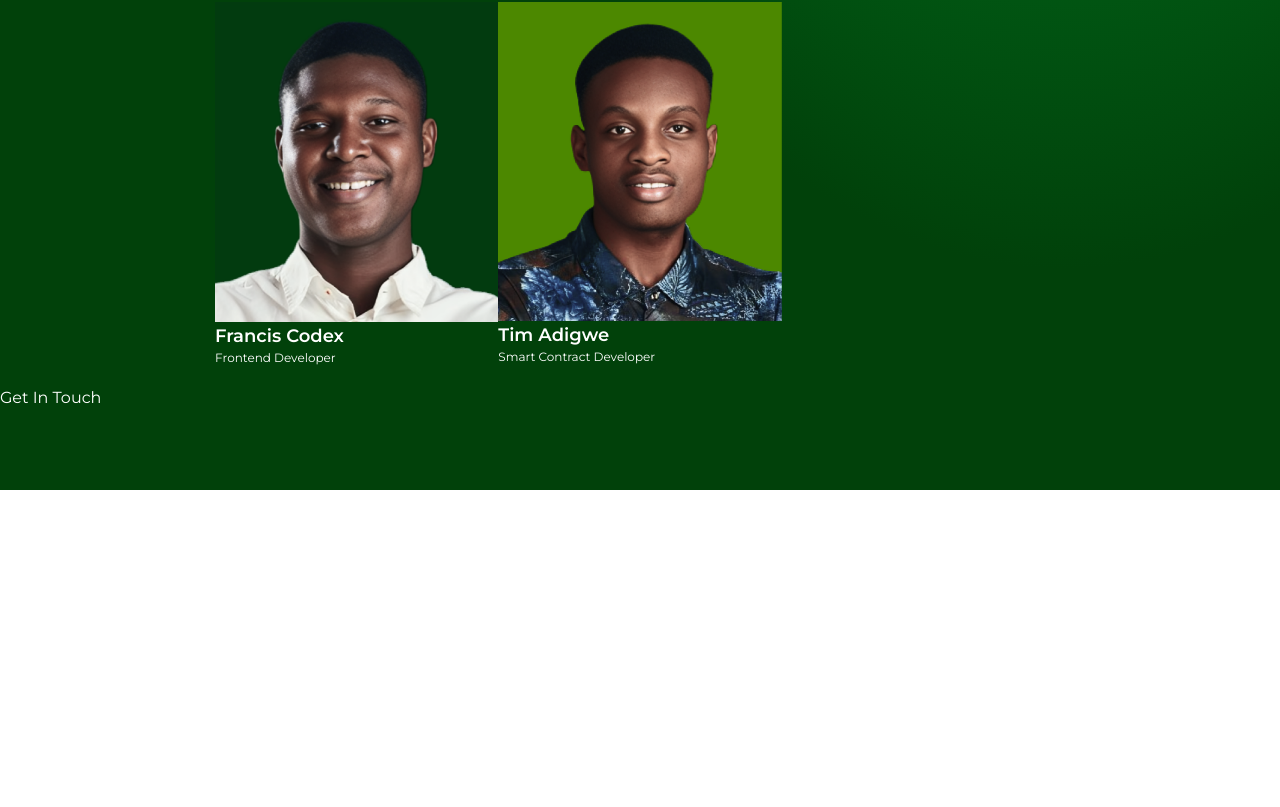
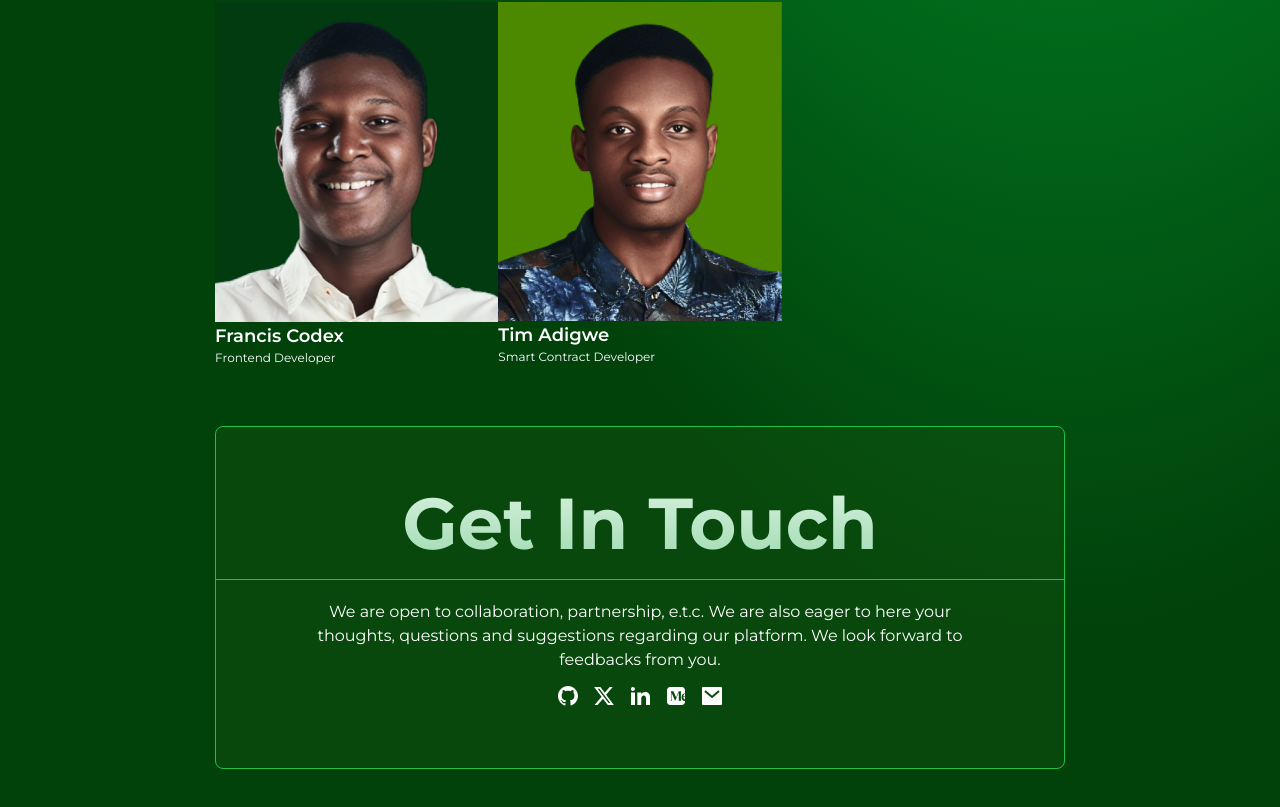
Before and after one commit to thejustinson/sprintiq-landing-page, a React (Vite) app: page / in a window 1280 px wide. Shown: the part 3077-3884 px from the top of the page. Before the commit the page ends 3567 px from the top, so only its background shows below. Built offline with nearby package versions, Linux system fonts and the light colour scheme.

Commit message:
added getintouch

```diff
--- a/package.json
+++ b/package.json
@@ -10,6 +10,7 @@
     "preview": "vite preview"
   },
   "dependencies": {
+    "@remixicon/react": "^4.2.0",
     "react": "^18.2.0",
     "react-dom": "^18.2.0",
     "react-router-dom": "^6.23.1"
--- /dev/null
+++ b/src/components/GetInTouch.tsx
@@ -0,0 +1,28 @@
+import { RiGithubFill, RiLinkedinFill, RiMailFill, RiMediumFill, RiTwitterXFill } from "@remixicon/react"
+
+const GetInTouch = () => {
+  return (
+    <section className="px-10 lg:px-20 py-10 lg:py-10">
+      <div className="max-w-[850px] mx-auto border border-[#1FC04D] bg-[rgba(23,86,17,0.33)] rounded-lg lg:py-10 divide-y divide-[#1FC04D]">
+        <h2 className="text-center text-gradient text-4xl lg:text-7xl font-bold p-5">
+            Get In Touch
+        </h2>
+        <div className="p-5 lg:px-20 text-center">
+            <p>
+                We are open to collaboration, partnership, e.t.c. We are also eager to here your thoughts, questions and suggestions regarding our platform.
+                We look forward to feedbacks from you.
+            </p>
+            <div className="flex justify-center gap-3 mt-3">
+                <RiGithubFill/>
+                <RiTwitterXFill/>
+                <RiLinkedinFill/>
+                <RiMediumFill/>
+                <RiMailFill/>
+            </div>
+        </div>
+      </div>
+    </section>
+  )
+}
+
+export default GetInTouch
--- a/src/components/Home.tsx
+++ b/src/components/Home.tsx
@@ -1,4 +1,5 @@
 import About from "./About"
+import GetInTouch from "./GetInTouch"
 import Header from "./Header"
 import Team from "./Team"
 
@@ -8,7 +9,7 @@ const Home = () => {
       <Header/>
       <About/>
       <Team/>
-      Get In Touch
+      <GetInTouch/>
     </div>
   )
 }
```
Also changed, not shown: 2 other files (tests, documents, lock files or other folders).
